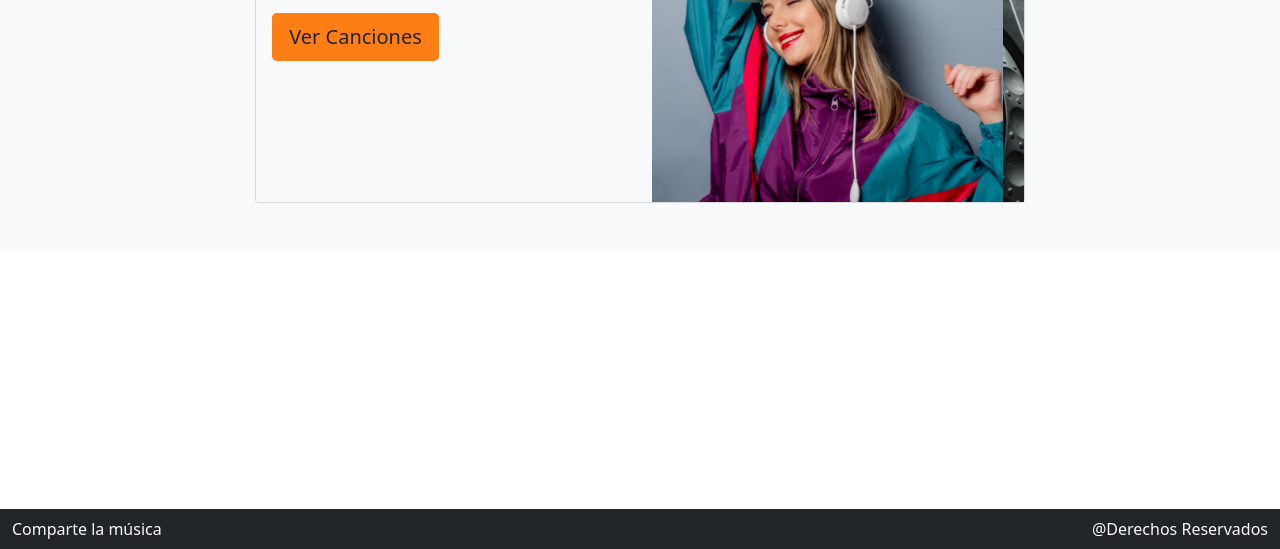
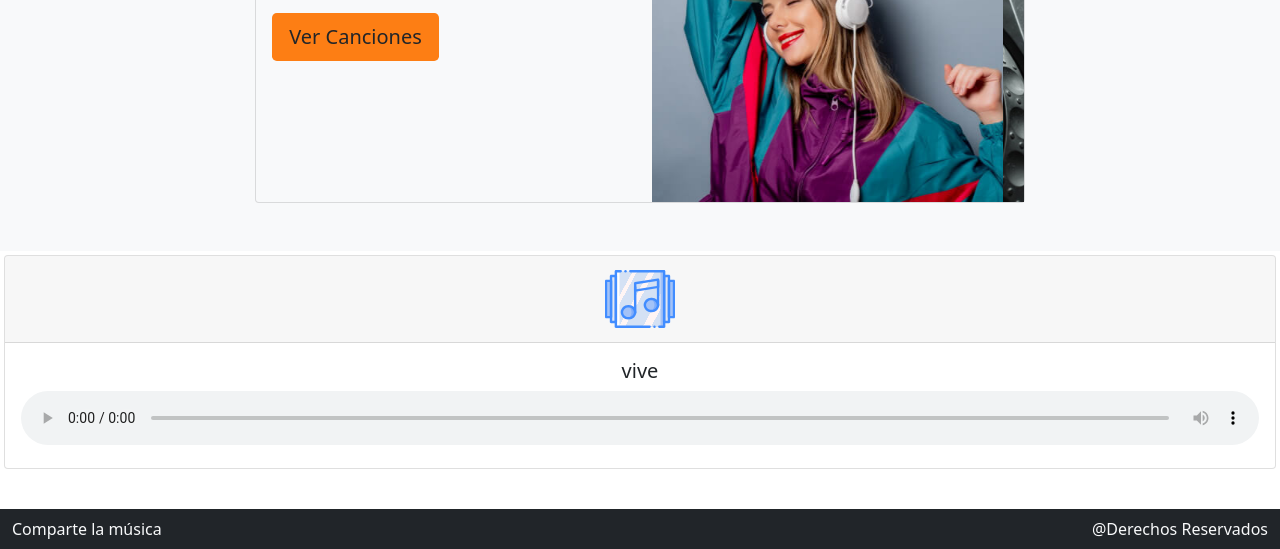
Before and after one commit to FelipeMarinn/online-songs, a plain HTML site: page index.html in a window 1280 px wide. Shown: the part 251-800 px from the top of the page. Drawn offline with nearby package versions, Linux system fonts and the light colour scheme.

Commit message:
add mix.js

```diff
--- a/index.html
+++ b/index.html
@@ -27,7 +27,7 @@
                       <a class="nav-link active" href="index.html">Inicio</a>
                     </li>
                     <li class="nav-item">
-                      <a class="nav-link" href="screens/canciones.html">Canciones</a>
+                      <a class="nav-link" href="./canciones.html">Canciones</a>
                     </li>
                 </ul>
                 <ul class="navbar-nav mx-md-2 my-2 my-mb-0">
@@ -35,10 +35,10 @@
                       <a class="nav-link btn color-primary text-dark px-2" data-bs-target="#modalContacto" data-bs-toggle="modal">Contacto</a>
                     </li>
                     <li class="nav-item my-2 my-md-0 mx-md-2">
-                      <a class="nav-link btn color-primary text-dark px-2" href="screens/inicioSesion.html">Inicio de Sesión</a>
+                      <a class="nav-link btn color-primary text-dark px-2" href="./inicioSesion.html">Inicio de Sesión</a>
                     </li>
                     <li class="nav-item">
-                      <a class="nav-link btn color-primary text-dark px-2" href="screens/registro.html">Registro</a>
+                      <a class="nav-link btn color-primary text-dark px-2" href="./registro.html">Registro</a>
                     </li>
                 </ul>
               </div>
@@ -103,6 +103,13 @@
     </main>
 
 
+    <section>
+      <div id="songMix">
+
+      </div>
+    </section>
+
+
     <footer class="container-fluid py-2 bg-dark text-light">
       <div class="row">
         <div class="col">
@@ -121,6 +128,7 @@
 
     <script src="https://code.jquery.com/jquery-3.3.1.js" integrity="sha256-2Kok7MbOyxpgUVvAk/HJ2jigOSYS2auK4Pfzbm7uH60=" crossorigin="anonymous"></script>
 <!--     <script src="./js/topSong.js"></script> -->
+    <script src="./js/mix.js"></script>
 
 
 
--- /dev/null
+++ b/js/mix.js
@@ -0,0 +1,32 @@
+var songs
+
+// Todas las canciones -------------------------
+$(document).ready(function() {
+
+    $.ajax({
+        url: '../datos.json'
+    }).done(function (datos) {
+
+        songs = datos.canciones
+
+        const random = Math.floor(Math.random() * 9)
+        var playMusic =
+           `
+            <div class='cardItem col-12' key=${songs[random].nombre}>
+              <div class="card m-1 text-center">
+                <div class="card-header">
+                  <img class='icono' src='../assets/imagenes/icon_${songs[random].icono}.svg'/>
+                </div>
+                <div class="card-body">
+                  <h5 class="card-title">${songs[random].nombre}</h5>
+                  <p class='card-text'>
+                    <audio class='w-100' src='../assets/canciones/${songs[random].ruta}' controls></audio>
+                  </p>
+                </div>
+              </div>
+            </div>
+           `
+
+        document.getElementById('songMix').innerHTML = playMusic
+    })
+})
```
Also changed, not shown: canciones.html (renamed from screens/canciones.html, +1 -1 lines), inicioSesion.html (renamed from screens/inicioSesion.html, +1 -1 lines), registro.html (renamed from screens/registro.html, +1 -1 lines).
